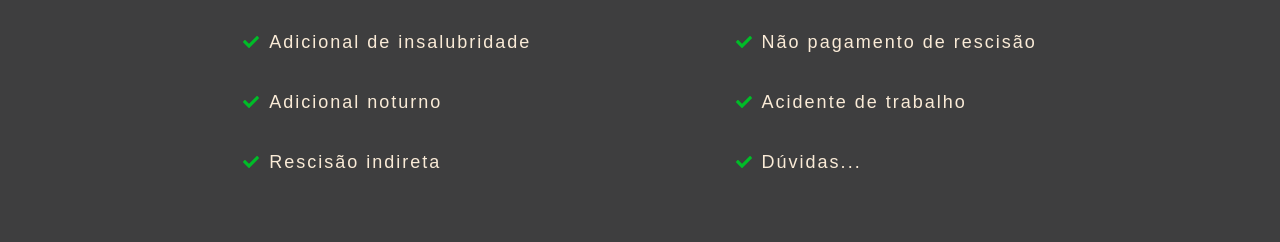
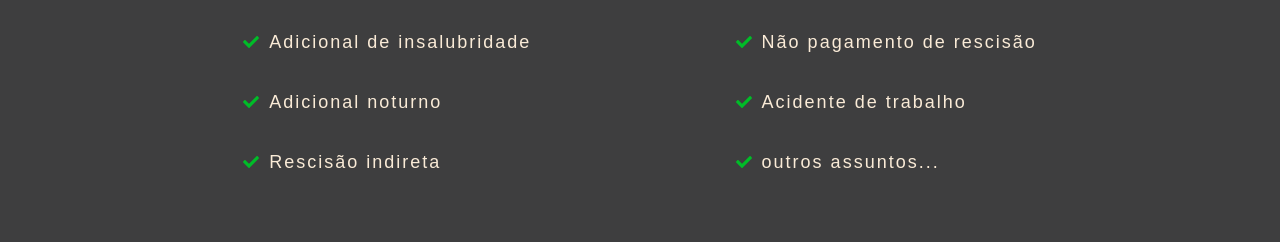
Before and after one commit to moisesgui/abelardocastelobranco.github.io, a React (Create React App) app: page / in a window 1280 px wide. Shown: the part 1680-1922 px from the top of the page. Built offline with nearby package versions, Linux system fonts and the light colour scheme; a web font is replaced by a local one.

Commit message:
chenged link name

```diff
--- a/src/Shared/Components/Course/Course.js
+++ b/src/Shared/Components/Course/Course.js
@@ -29,7 +29,7 @@ const Course = () => {
               <a href="https://api.whatsapp.com/send?phone=5585986900473&text=Ol%C3%A1%2C%20gostaria%20de%20saber%20mais%20sobre%20caso%20de%20ass%C3%A9dio%20moral!" target="_blank"><FaCheck size="16px" />Assédio moral</a>
               <a href="https://api.whatsapp.com/send?phone=5585986900473&text=Ol%C3%A1%2C%20gostaria%20de%20saber%20mais%20sobre%20o%20n%C3%A3o%20pagamento%20de%20rescis%C3%A3o%20trabalhista!"><FaCheck size="16px" />Não pagamento de rescisão</a>
               <a href="https://api.whatsapp.com/send?phone=5585986900473&text=Ol%C3%A1%2C%20gostaria%20de%20saber%20mais%20sobre%20acidente%20de%20trabalho!" target="_blank"><FaCheck size="16px" />Acidente de trabalho</a>
-              <a href="https://api.whatsapp.com/send?phone=5585986900473&text=Ol%C3%A1%20gostaria%20de%20tirar%20uma%20d%C3%BAvida..." target="_blank"><FaCheck size="16px" />Dúvidas...</a>
+              <a href="https://api.whatsapp.com/send?phone=5585986900473&text=Ol%C3%A1%20gostaria%20de%20tirar%20uma%20d%C3%BAvida..." target="_blank"><FaCheck size="16px" />outros assuntos...</a>
           </div>
         </div>
       </div>
```
